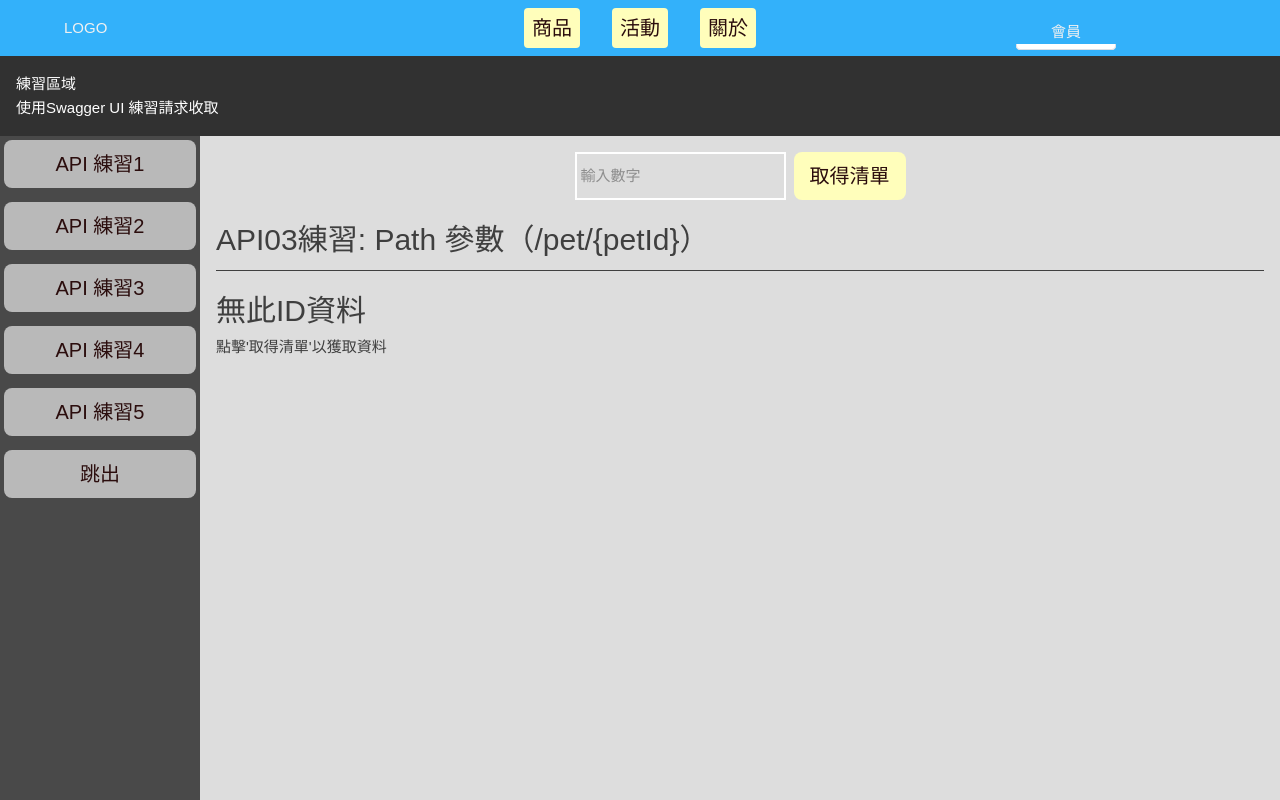
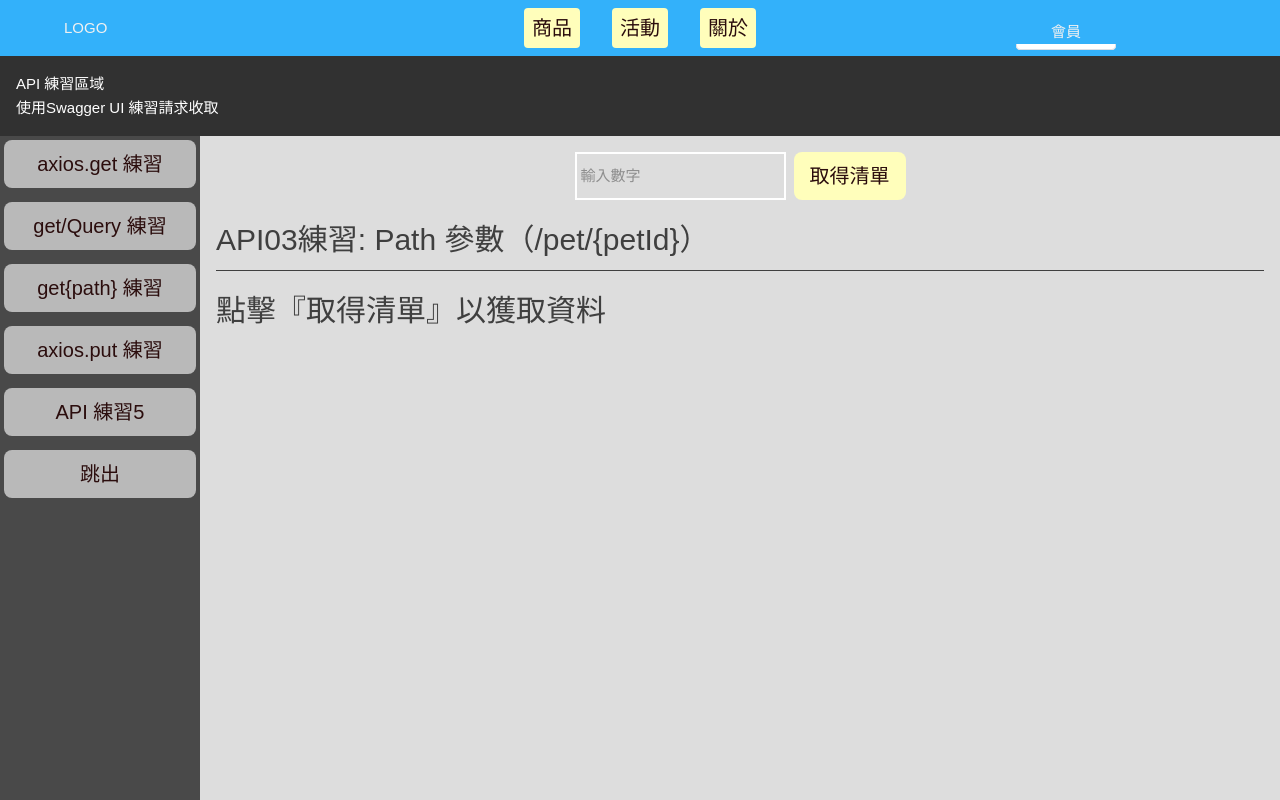
Before and after one commit to xcia4899/Login-practive02, a Vue app: page /homepage/testApi03 in a window 1280 px wide. Built offline with nearby package versions, Linux system fonts and the light colour scheme.

Commit message:
建立讀取中切換composables

```diff
--- /dev/null
+++ b/src/composables/useFetchStateShow.ts
@@ -0,0 +1,20 @@
+import { ref } from "vue";
+//讀取顯示開關
+export function useFetchState() {
+  const openContent = ref(true);
+  const errMessage = ref("點擊按鈕以獲取資料");
+
+  const setState = (isOpen: boolean, message: string) => {
+    openContent.value = isOpen;
+    errMessage.value = message;
+  };
+
+  return {
+    openContent,
+    errMessage,
+    setState
+  };
+}
+//Promise 讀取時間設定
+//setTimeout(resolve, ms)簡寫形式
+export const sleep = (ms: number) => new Promise(resolve => setTimeout(resolve, ms));
--- a/src/pages/homepage/Homepage.vue
+++ b/src/pages/homepage/Homepage.vue
@@ -1,23 +1,23 @@
 <template>
   <div class="homepage-container">
     <div class="homepage-header">
-      練習區域
+      API 練習區域
       <p>使用Swagger UI 練習請求收取</p>
     </div>
     <div class="homepage-body">
       <div class="homepage-menu">
         <div class="homepage-menu">
           <button class="card card-1" @click="go('testApi01')">
-            API 練習1
+            axios.get 練習
           </button>
           <button class="card card-2" @click="go('testApi02')">
-            API 練習2
+            get/Query 練習
           </button>
           <button class="card card-3" @click="go('testApi03')">
-            API 練習3
+            get{path} 練習
           </button>
           <button class="card card-4" @click="go('testApi04')">
-            API 練習4
+            axios.put 練習
           </button>
           <button class="card card-5">API 練習5</button>
           <button class="card card-6" @click="go('homepage')">跳出</button>
--- a/src/pages/homepage/testApi03.vue
+++ b/src/pages/homepage/testApi03.vue
@@ -8,19 +8,23 @@
     <hr />
 
     <div class="test-body">
-      <!-- {{ petData }} -->
-      <div v-if="!openContent && petData ">
-        <h4>{{errMessage}}</h4>
-        <p><b>ID</b>:{{ petData?.id }}</p>
-        <p><b>category</b>:{{ petData?.category.id }}-{{ petData?.category.name }}</p>
-        <p><b>Name</b>:{{ petData?.name }}</p>
-        <p><b>photoUrls</b>:{{ petData?.photoUrls }}</p>
-        <p><b>tags</b>:{{ petData?.tags.id }}{{ petData?.tags.name }}</p>
-        <p><b>status</b>:{{ petData?.status }}</p>
-      </div>
-      <div v-else>
-        <h3>無此ID資料</h3>
-        <h4>{{errMessage}}</h4>
+      <!-- 有資料的情況 -->
+       <h3>{{ errMessage }}</h3>
+      <div v-if="  petData">
+
+        <p><b>ID</b>：{{ petData.id }}</p>
+        <p>
+          <b>category</b>： {{ petData.category?.id }} -
+          {{ petData.category?.name }}
+        </p>
+        <p><b>Name</b>：{{ petData.name }}</p>
+        <p><b>photoUrls</b>：{{ petData.photoUrls }}</p>
+        <p>
+          <b>tags</b>：
+          <!-- tags 是陣列，這裡只示範第一個 -->
+          {{ petData.tags?.[0]?.id }} - {{ petData.tags?.[0]?.name }}
+        </p>
+        <p><b>status</b>：{{ petData.status }}</p>
       </div>
     </div>
   </div>
@@ -29,44 +33,52 @@
 <script setup lang="ts">
 import { ref } from "vue";
 import axios from "axios";
+import { useFetchState ,sleep} from "@/composables/useFetchStateShow";
 
-const openContent = ref(false);
+const { openContent, errMessage, setState } = useFetchState();
 
 const petId = ref<number | null>(null);
 const petData = ref<any>(null);
 
-const openSupporMessage = ref(false);
-const errMessage = ref("點擊'取得清單'以獲取資料");
-const showSupportText = (isOpen: boolean, content: string) => {
-  openSupporMessage.value = isOpen;
-  errMessage.value = content;
-};
+errMessage.value = "點擊『取得清單』以獲取資料";
+
 
 const fetchPet = async (id: number) => {
-  showSupportText(false,"讀取中...")
-  try {
   const { data } = await axios.get(
     `https://petstore.swagger.io/v2/pet/${id}`
   );
-    petData.value = data;
-    showSupportText(true,"成功獲取")
-  } catch (err) {
-    console.log("錯誤:", err);
-    openContent.value = true;
-    showSupportText(false,"讀取失敗")
-  }
+  return data;
 };
 
 const getPet = async () => {
   console.log("點擊 petId:", petId.value);
 
+  // 1. 檢查輸入
   if (petId.value == null) {
     console.log("請輸入 數字");
+     setState(true, "檢查中...");
+    await sleep(500)
+    setState(true, "請輸入數字");
     return;
   }
 
-  await fetchPet(petId.value);
+  // 2. 進入讀取中狀態
+  setState(true, "讀取中...");
+
+  try {
+    const data = await fetchPet(petId.value);
+
+    petData.value = data;
+    setState(true, "成功獲取資料");
+  } catch (err) {
+    console.log("錯誤:", err);
+
+    petData.value = null;
+    petId.value = null;
+    setState(true, "無此 ID 資料，請重新輸入數字");
+  }
 };
+
 </script>
 
 <style scoped lang="scss">
@@ -76,9 +88,9 @@ h3 {
 hr {
   margin: 6px 0;
 }
-p{
+p {
   font-size: 20px;
-    border: 1px solid ;
+  border: 1px solid;
   margin: 6px 0;
   padding: 4px 8px;
 }
--- a/src/pages/homepage/testApi04.vue
+++ b/src/pages/homepage/testApi04.vue
@@ -9,11 +9,12 @@
     </div>
     <h3>API04練習: PUT（更新資料））&& DELETE（刪除資料）</h3>
     <hr />
-    <h3 v-if="!openSupporMessage">{{ errMessage }}</h3>
-    <div v-else class="test-body">
-      <div>ID:{{ statusItem.id }}</div>
-      <div>名稱:{{ statusItem.name }}</div>
-      <div>體重:{{ statusItem.status }}</div>
+    <h3 v-if="openContent">{{ errMessage }}</h3>
+    <div v-if="!openContent" class="test-body">
+      <h3>{{errMessage}}</h3>
+      <div class="item"><b>ID:</b>{{ statusItem.id }}</div>
+      <div class="item"><b>名稱:</b>{{ statusItem.name }}</div>
+      <div class="item"><b>類型:</b>{{ statusItem.status }}</div>
     </div>
   </div>
 </template>
@@ -21,6 +22,10 @@
 <script setup lang="ts">
 import { ref } from "vue";
 import axios from "axios";
+import { useFetchState ,sleep} from "@/composables/useFetchStateShow";
+
+const { openContent, errMessage, setState } = useFetchState();
+
 
 const statusItem = ref<any>({
   id: null,
@@ -30,18 +35,24 @@ const statusItem = ref<any>({
 const editName = ref("");
 
 const openSupporMessage = ref(false);
-const errMessage = ref("點擊'取得清單'以獲取資料");
-const showSupportText = (isOpen: boolean, content: string) => {
-  openSupporMessage.value = isOpen;
-  errMessage.value = content;
-};
+errMessage.value = ("點擊'取得清單'以獲取資料");
+
 
 const updatePet = (body: any) => {
   return axios.put("https://petstore.swagger.io/v2/pet", body);
 };
+
 const saveUpdatePet = async () => {
   if (!statusItem.value || !statusItem.value.id) {
-    alert("請先按「取得清單」取得一筆寵物資料");
+    setState(true, "請先取得資料再進行更新");
+    return;
+  }
+
+  setState(false, "修改中...");
+  await sleep(400); // 模擬等待時間
+
+  if (!editName.value) {
+    setState(false, "名稱不能留空");
     return;
   }
 
@@ -51,15 +62,18 @@ const saveUpdatePet = async () => {
       name: editName.value, // 只把名稱改成輸入框的值
     };
 
-    let res = await updatePet(body);
-
+    const res = await updatePet(body);
     statusItem.value = res.data;
     console.log("成功更新名稱");
+    setState(false, "已更新名稱");
   } catch (err) {
     console.log("失敗", err);
+    setState(false, "更新失敗");
     // throw err;
   }
 };
+
+
 const getPetId = (petId: number) => {
   return axios.get(`https://petstore.swagger.io/v2/pet/${petId}`);
 };
@@ -67,15 +81,15 @@ const getPetId = (petId: number) => {
 const savePetId = async () => {
   const petId = random(1, 99);
 
-  showSupportText(false, "讀取中...");
+  setState(true, "讀取中...");
   try {
     let res = await getPetId(petId);
     statusItem.value = res.data;
     // editName.value = res.data.name ?? ""; // ← 同步到輸入框
-    showSupportText(true, "成功讀取資料!");
+    setState(false, "成功讀取資料!");
   } catch (err) {
     console.log("失敗", err);
-    showSupportText(false, "沒有資料，點擊按鈕重新取得");
+    setState(true, "沒有資料，點擊按鈕重新取得");
   }
 };
 
@@ -130,10 +144,12 @@ p {
     overflow-y: auto;
     overflow-x: hidden;
     font-size: 24px;
+
     .item {
       border: 1px solid #000;
       margin: 6px 0;
       padding: 4px 8px;
+
     }
   }
 }
```
Lines whose indentation alone changed are shown as unchanged.
